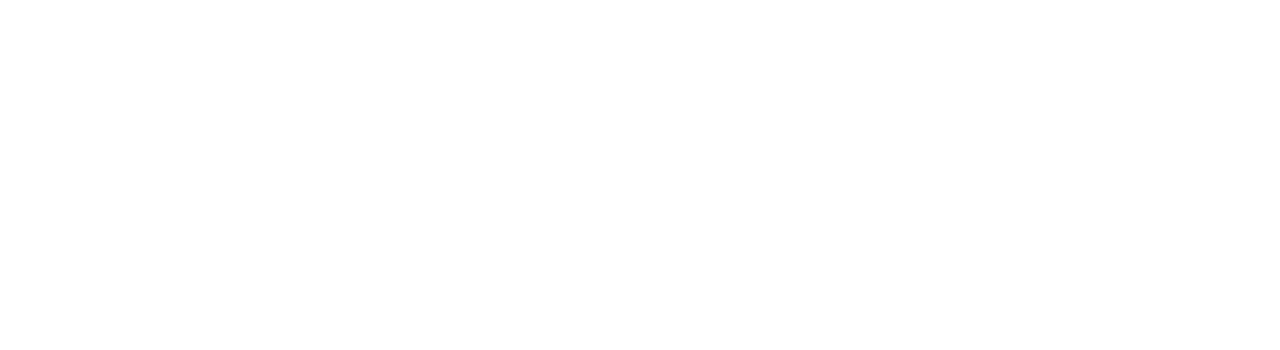
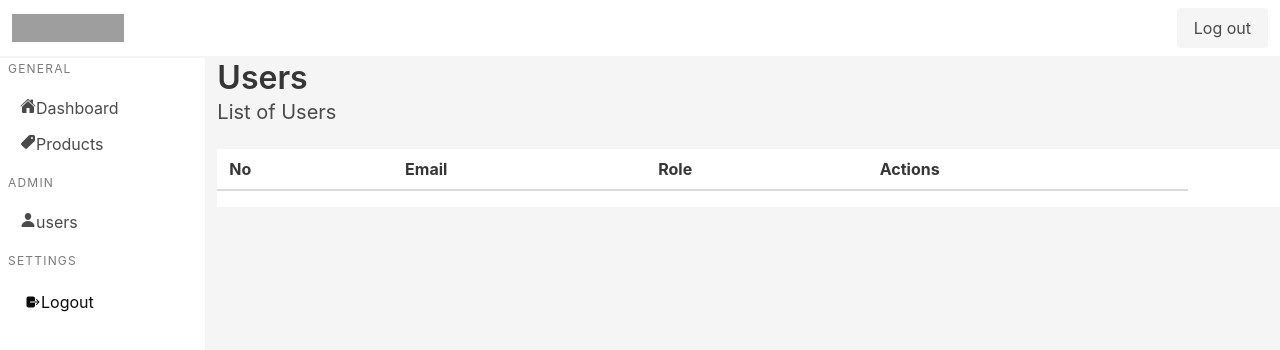
Before and after one commit to AldiRamdani0401/authentication, a React (Create React App) app in the folder frontend/: page /users in a window 1280 px wide. Before the commit this address had no page. Shown: the top 350 px of the page. Built offline with nearby package versions, Linux system fonts and the light colour scheme; grey boxes are pictures that could not be loaded.

Commit message:
Penambahan Component Userlist & ProductList

```diff
--- a/frontend/src/App.js
+++ b/frontend/src/App.js
@@ -1,6 +1,7 @@
 import { BrowserRouter, Routes, Route } from "react-router-dom";
 import Dashboard from "./pages/Dashboard";
 import Login from "./components/Login";
+import Users from "./pages/Users";
 
 function App() {
   return (
@@ -9,6 +10,7 @@
         <Routes>
           <Route path="/" element={<Login/>}/>
           <Route path="/dashboard" element={<Dashboard/>}/>
+          <Route path="/users" element={<Users/>}/>
         </Routes>
       </BrowserRouter>
     </div>
--- a/frontend/src/components/Login.jsx
+++ b/frontend/src/components/Login.jsx
@@ -8,6 +8,7 @@
                 <div className="columns is-centered">
                     <div className="column is-4">
                         <form className='box'>
+                        <h1 className='title is-2'>Sign In</h1>
                             <div className="field">
                                 <label className="label">Email</label>
                                     <div className="control">
@@ -19,7 +20,7 @@
                                         <input type="password" className="input" placeholder='*****'/>
                                     </div>
                                 </div>
-                                <div className="field">
+                                <div className="field mt-5">
                                     <button className="button is-success is-fullwidth">Login</button>
                                 </div>
                             </div>
--- /dev/null
+++ b/frontend/src/components/Userlist.jsx
@@ -0,0 +1,31 @@
+import React from 'react'
+
+const Userlist = () => {
+    return (
+        <div>
+            <h1 className='title'>Users</h1>
+            <h2 className='subtitle'>List of Users</h2>
+            <table className='table is-striped is-fullwidth'>
+                <thead>
+                    <tr>
+                        <th>No</th>
+                        <th>Email</th>
+                        <th>Role</th>
+                        <th>Actions</th>
+                    </tr>
+                </thead>
+                <tbody>
+                    <tr>
+                        <td></td>
+                        <td></td>
+                        <td></td>
+                        <td></td>
+                        <td></td>
+                    </tr>
+                </tbody>
+            </table>
+        </div>
+    )
+}
+
+export default Userlist
--- /dev/null
+++ b/frontend/src/pages/Users.jsx
@@ -0,0 +1,13 @@
+import React from 'react'
+import Layout from './Layout'
+import Userlist from '../components/Userlist'
+
+const Users = () => {
+    return (
+        <Layout>
+            <Userlist/>
+        </Layout>
+    )
+}
+
+export default Users
```
Also changed, not shown: frontend/src/components/ProductList.jsx (added, +31 -0 lines).
